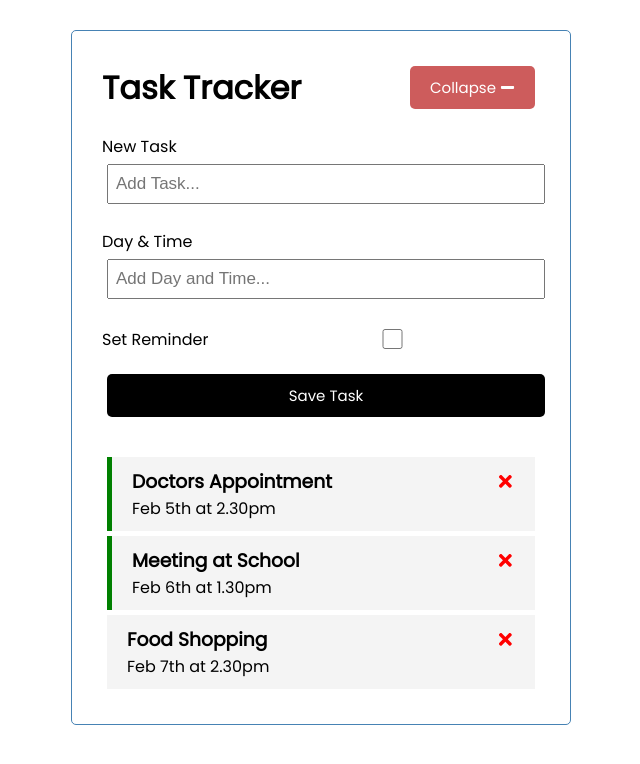
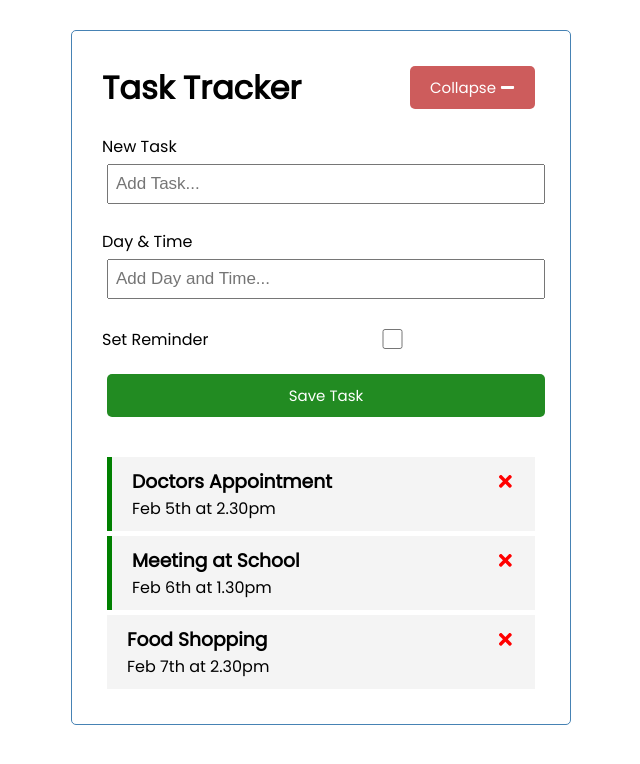
Before and after one commit to Richiewarl/React-Task-Tracker, a React (Create React App) app: page / in a window 1280 px wide. Both pictures are taken after a click on the button "Add Task". Shown: the top 764 px of the page, without its empty margins (319-959 px from the left). Built offline with nearby package versions, Linux system fonts and the light colour scheme.

Commit message:
Fix validation and add comments

```diff
--- a/src/components/AddTask.js
+++ b/src/components/AddTask.js
@@ -9,8 +9,7 @@ const AddTask = ({ onAdd }) => {
     e.preventDefault()
 
     if (!text) { alert("Please add a task") }
-
-    onAdd({ text, day, reminder })
+    else { onAdd({ text, day, reminder }) }
 
     setText("")
     setDay("")
@@ -44,7 +43,7 @@ const AddTask = ({ onAdd }) => {
             value={reminder} />
       </div>
 
-      <input className="btn btn-block" type="submit" value="Save Task" />
+      <input id="saveTask" className="btn btn-block" type="submit" value="Save Task" />
     </form>
   )
 }
--- a/src/index.css
+++ b/src/index.css
@@ -27,6 +27,7 @@ body {
   margin-bottom: 20px;
 }
 
+/* Buttons */
 .btn {
   display: inline-block;
   background: #000;
@@ -54,6 +55,11 @@ body {
   width: 100%;
 }
 
+#saveTask {
+  background: forestgreen;
+}
+
+/* Task */
 .task {
   background: #f4f4f4;
   margin: 5px;
```
